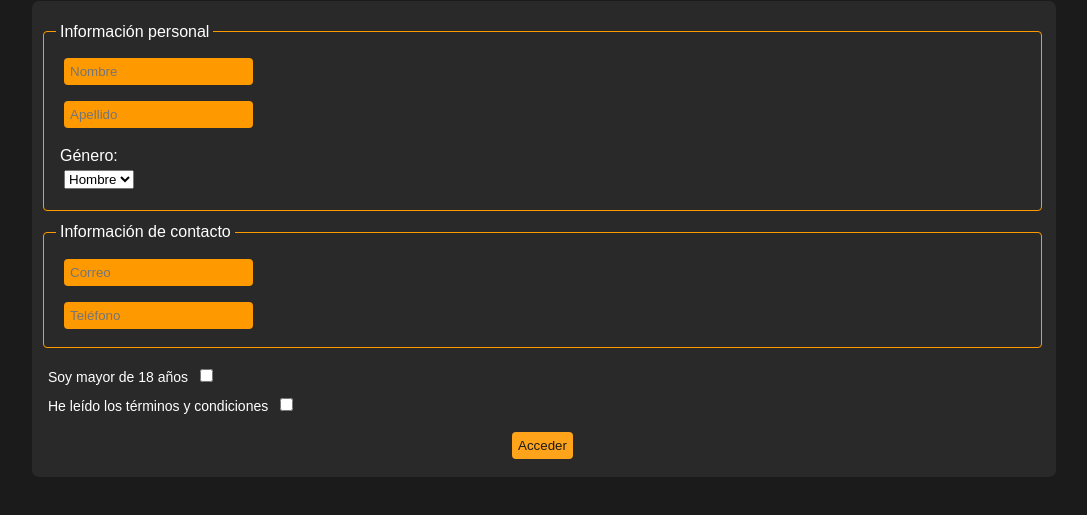
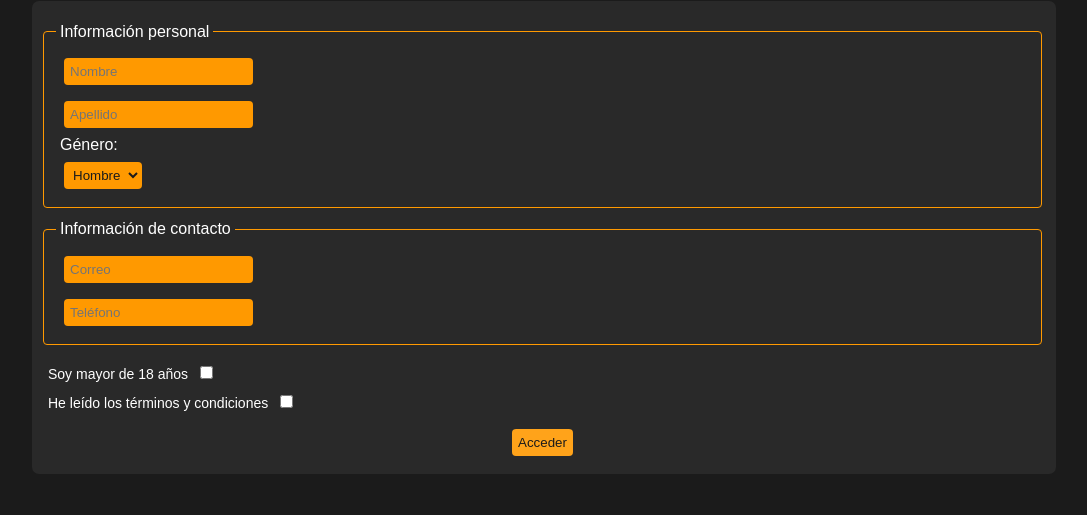
Before and after one commit to starboyCH/Formulario, a plain HTML site: page index.html in a window 1280 px wide. Shown: the part 79-594 px from the top of the page, without its empty margins (96-1183 px from the left). Drawn offline with Linux system fonts and the light colour scheme.

Commit message:
Add files via upload

```diff
--- a/styles.css
+++ b/styles.css
@@ -20,11 +20,11 @@ form{
     margin-top: 0;
     border-radius: 7px;
 }
-input{
+input, select{
    margin: 8px;
    background: #ff9900;
    border-radius: 4px;
-   color: 1b1b1b;
+   color: #1b1b1b;
    padding: 4px;
    border-color: transparent;
 }
@@ -44,9 +44,6 @@ fieldset{
     margin-top: 5px;
     text-align: left;
 }
-select{
-    margin-top: 5px;
-    margin-left: 8px;
 }
 .gender{
     margin-left: 8px;
@@ -66,4 +63,4 @@ span{
 h1{
     letter-spacing: 0.8px;
     font-weight: 700;
-    }
+}
```
